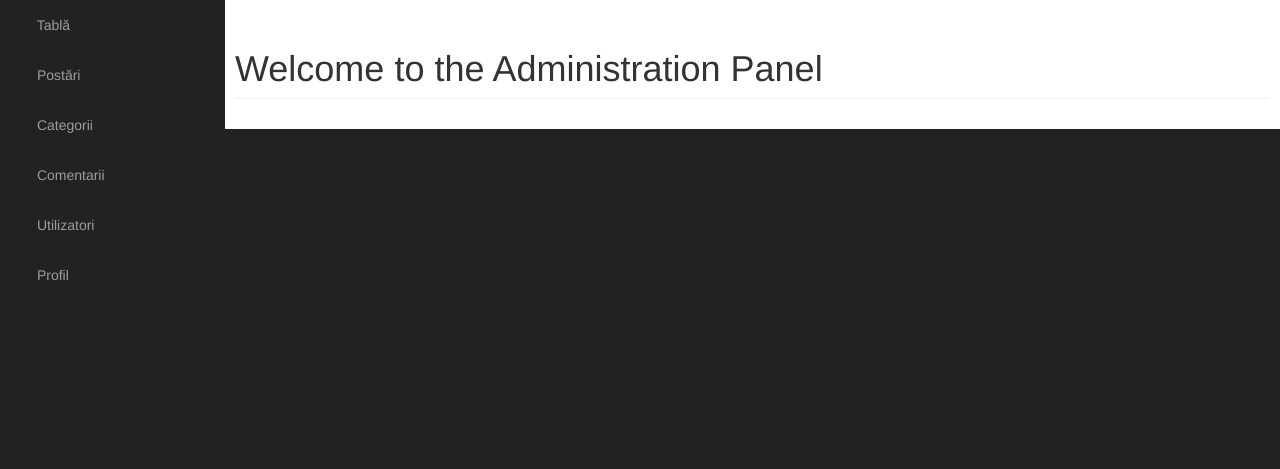
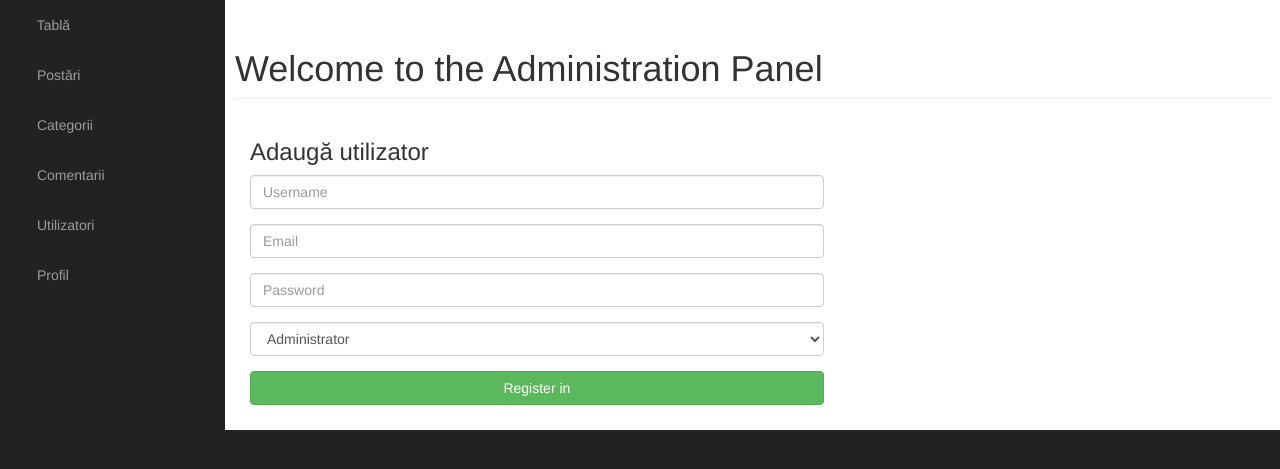
Before and after one commit to kristinachernnaya/coding-cms, a PHP site: page /admin/users.php in a window 1280 px wide. Shown: the part 51-520 px from the top of the page. Run offline with PHP 8.4, Linux system fonts and the light colour scheme; data that the repository does not hold is empty; some web fonts are replaced.

Commit message:
Update users.php

```diff
--- a/admin/users.php
+++ b/admin/users.php
@@ -16,6 +16,31 @@
 					<h1 class="page-header">
 						Welcome to the Administration Panel
 					</h1>
+					<div class="col-md-7">
+					<h3>Adaugă utilizator</h3>
+					<form action="validator/validate.php" method="POST" autocomplete="off" >
+					<div class="form-group">
+				<input type="text" name="username" placeholder="Username" id="username" class="form-control">
+			</div>
+
+			<div class="form-group">
+				<input type="text" name="email" placeholder="Email" id="email" class="form-control">
+			</div>
+
+			<div class="form-group">
+				<input type="text" name="password" placeholder="Password" id="password" class="form-control">
+			</div>
+			<div class="form-group">
+			<select name="role" id="role" class="form-control">
+			 <option value="Administrator"> Administrator</option>
+			 <option value="Profesor"> Profesor</option>
+</select>
+			</div>
+            <div class="form-group">
+			<input class="btn btn-success btn-block" type="submit" name="submit" id="submit" value="Register in">
+			</div>
+					</form>
+					</div>
 
 				</div>
 
```
